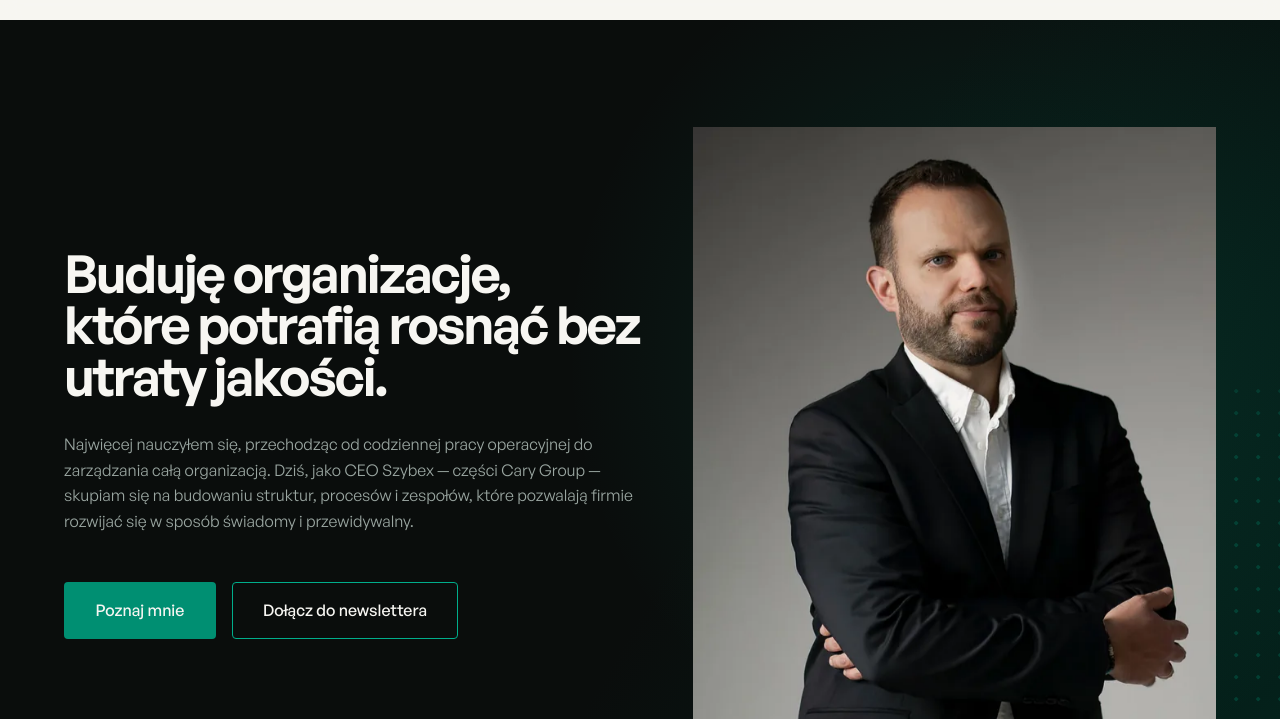
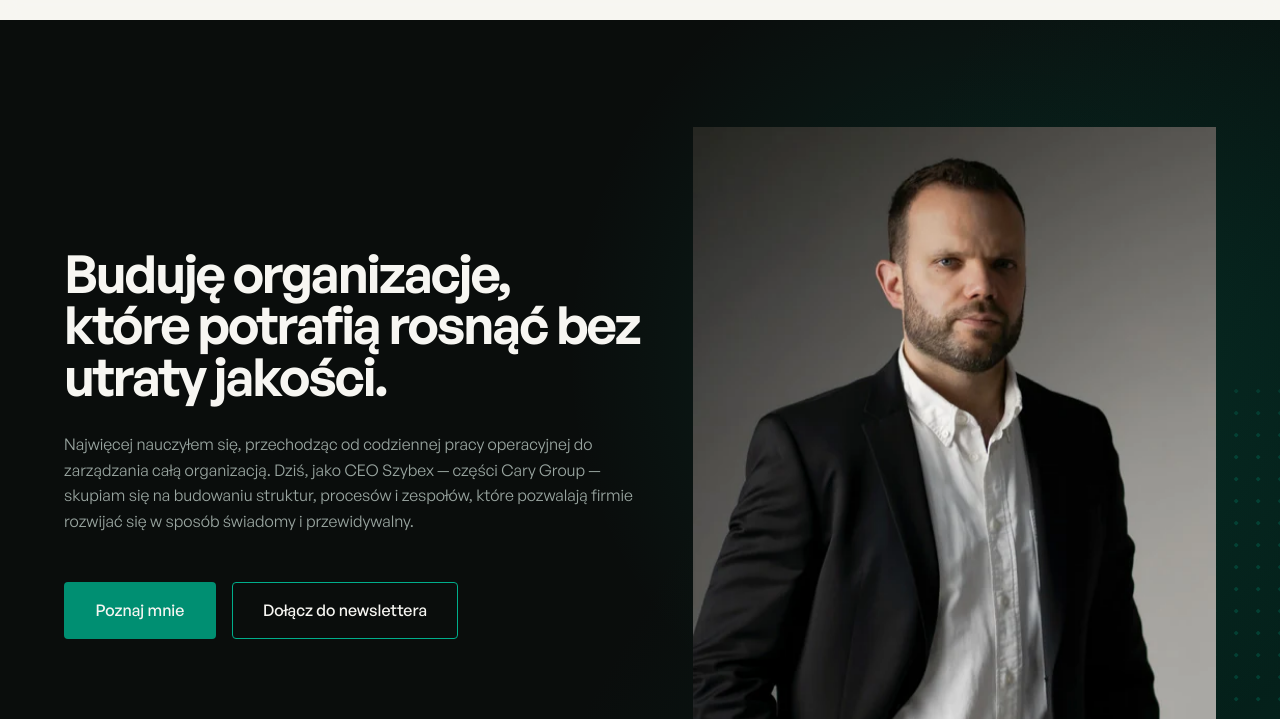
Before and after one commit to pavelski91/michalwilkosz.eu, a plain HTML site: page index.html in a window 1280 px wide. Shown: the part 81-800 px from the top of the page. Drawn offline with Linux system fonts and the light colour scheme.

Commit message:
Hero: portret z rozpiętą marynarką zamiast ujęcia ze skrzyżowanymi rękami
Co-Authored-By: Claude Sonnet 5.5 <noreply@anthropic.com>
Claude-Session: https://claude.ai/code/session_013LL2KChbCobaZxLabcUCCs

```diff
--- a/css/style.css
+++ b/css/style.css
@@ -1495,7 +1495,7 @@ h2.section-title {
   width: 100%;
   height: 100%;
   object-fit: cover;
-  object-position: center 20%;
+  object-position: center 0%;
 }
 
 /* --------------------------------------------------------------------------
--- a/index.html
+++ b/index.html
@@ -143,12 +143,12 @@
         <div class="hero__media">
           <div class="hero__image-frame parallax">
             <img
-              src="images/hero-portrait-1080.webp"
-              srcset="images/hero-portrait-640.webp 640w, images/hero-portrait-1080.webp 1080w"
+              src="images/hero-portrait-1008.webp"
+              srcset="images/hero-portrait-504.webp 504w, images/hero-portrait-1008.webp 1008w"
               sizes="(max-width: 767px) 100vw, 480px"
-              alt="Michał Wilkosz — CEO Szybex, portret w czarnym garniturze"
-              width="1080"
-              height="1350"
+              alt="Michał Wilkosz — CEO Szybex, portret w czarnej marynarce i białej koszuli"
+              width="504"
+              height="630"
               loading="eager"
               fetchpriority="high"
             />
```
Also changed, not shown: images/hero-portrait-1008.webp (added), images/hero-portrait-1080.webp (deleted), images/hero-portrait-504.webp (added), images/hero-portrait-640.webp (deleted).
